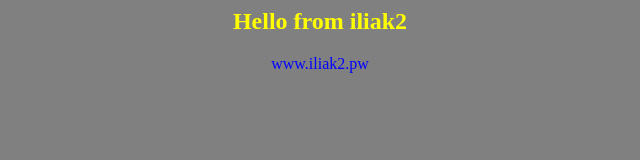
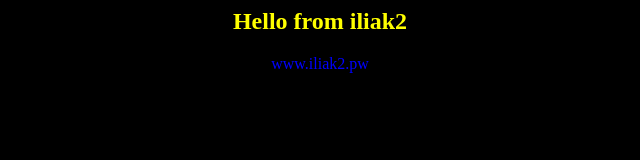
Before and after one commit to iliakpy/jenkins, a plain HTML site: page index.html in a window 1280 px wide. Shown: the whole page, without its empty margins (320-960 px from the left). Drawn offline with Linux system fonts and the light colour scheme.

Commit message:
Change color

```diff
--- a/index.html
+++ b/index.html
@@ -1,5 +1,5 @@
 <html>
-<body bgcolor=gray>
+<body bgcolor=black>
 <center>
 <h2><font color=yellow>Hello from iliak2</font></h2>
 
```
